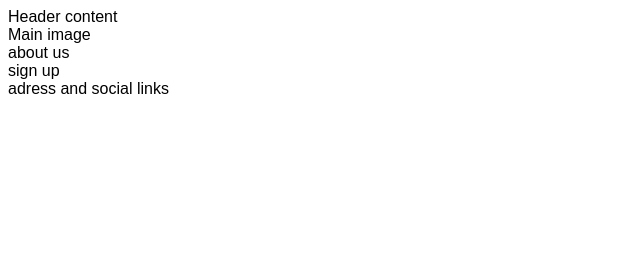
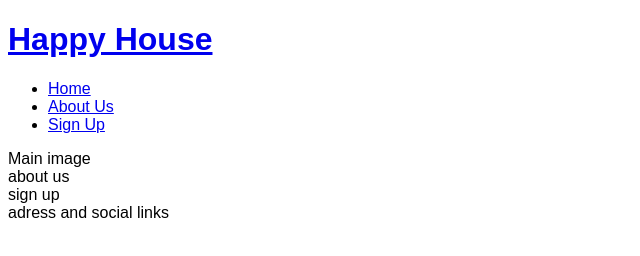
Before and after one commit to matus42/HappyHouse, a plain HTML site: page index.html in a window 1280 px wide. Shown: the whole page, without its empty margins (0-640 px from the left). Drawn offline with Linux system fonts and the light colour scheme.

Commit message:
Add basic header structure

```diff
--- a/index.html
+++ b/index.html
@@ -13,7 +13,18 @@
 </head>
 
 <body>
-    <header>Header content</header>
+    <header id="home">
+        <a href="index.html">
+            <h1>Happy House</h1>
+            <nav>
+                <ul>
+                    <li><a href="#home">Home</a></li>
+                    <li><a href="#about-us">About Us</a></li>
+                    <li><a href="#sign-up">Sign Up</a></li>
+                </ul>
+            </nav>
+        </a>
+    </header>
     <section>
         Main image
     </section>
```
